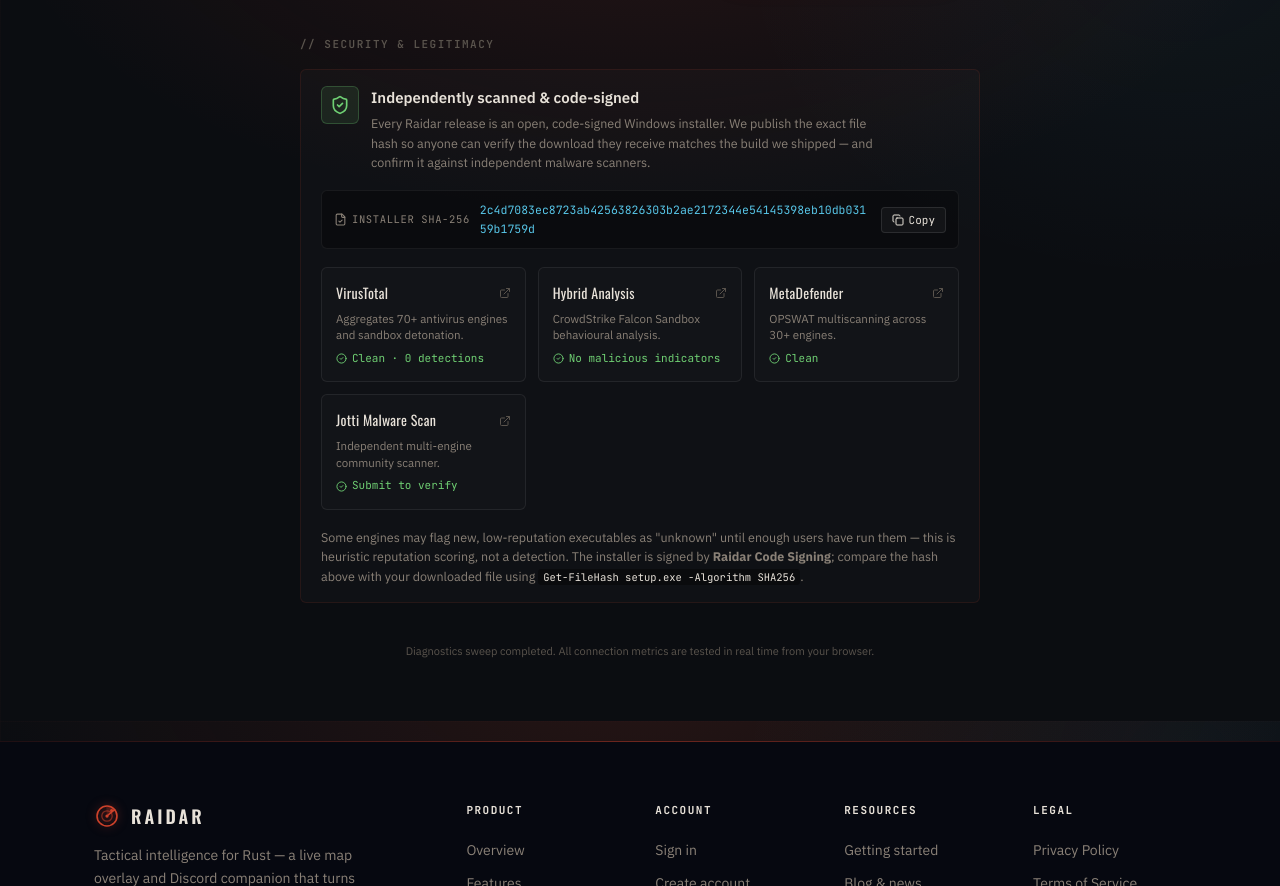
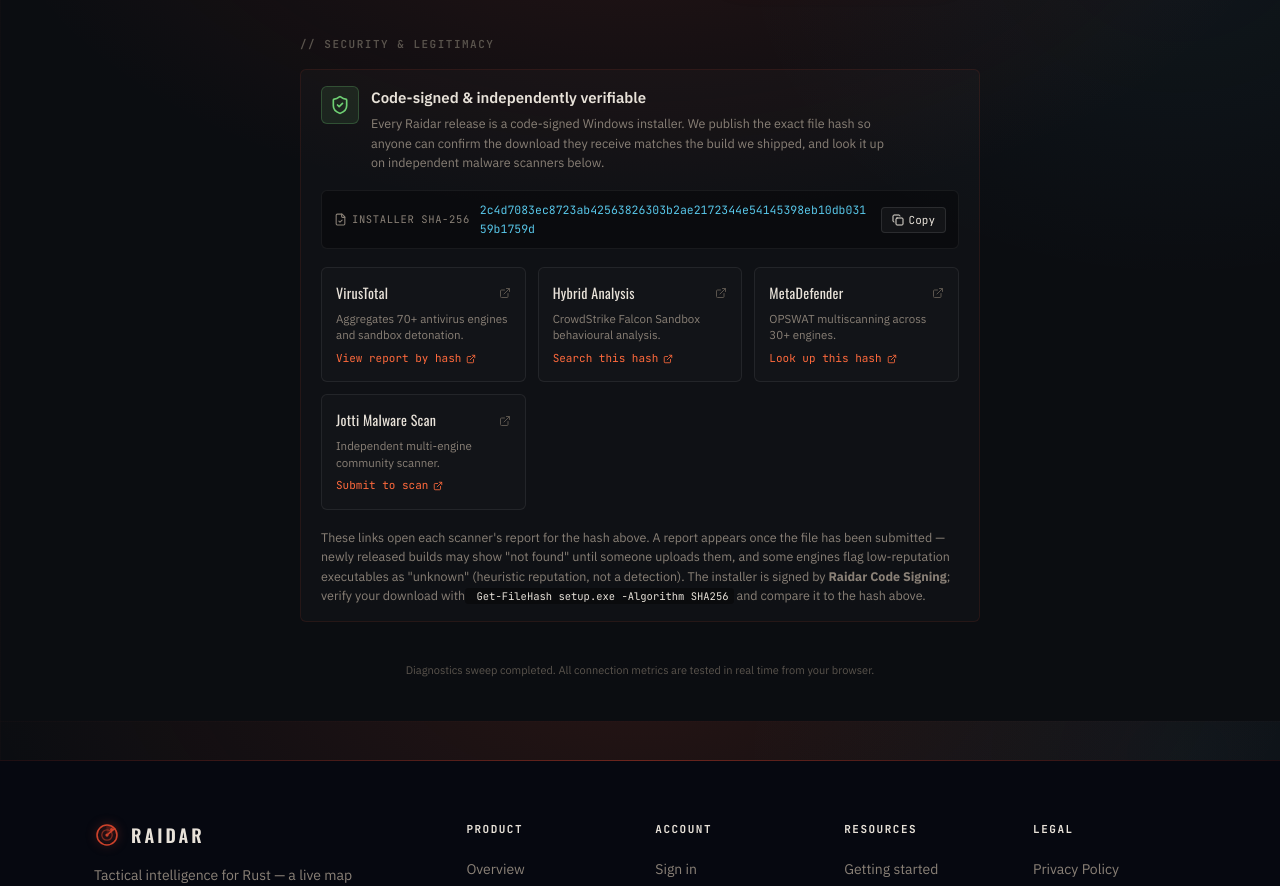
Before and after one commit to Jirkaach2/raidar-web, a React (Vite) app: page /status in a window 1280 px wide. Shown: the part 879-1765 px from the top of the page. Built offline with nearby package versions, Linux system fonts and the light colour scheme; no server answers.

Commit message:
Status: fix download URL (rebuild against updater domain via asset_id) and remove fabricated scan verdicts in favor of honest verify/submit links

```diff
--- a/src/pages/Status.tsx
+++ b/src/pages/Status.tsx
@@ -15,39 +15,46 @@
 // Update this whenever a new release is published so the scan links stay accurate.
 const INSTALLER_SHA256 = '2c4d7083ec8723ab42563826303b2ae2172344e54145398eb10db03159b1759d';
 
+// Public domain of the tauri-updater Appwrite function. Used to build a correct
+// download URL — the manifest's own url is rewritten from the request host, which
+// is wrong when the function is invoked via the SDK rather than hit directly.
+const UPDATER_BASE = 'https://tauri-updater.appwrite.network';
+
 interface ScanService {
   name: string;
   desc: string;
   url: string;
-  verdict: string;
+  cta: string;
 }
 
-// Independent multi-engine scanners. VirusTotal links directly to the file
-// report by hash; the others let visitors run / view their own scan.
+// Independent multi-engine scanners. VirusTotal links to the file report by hash;
+// the others let visitors look up or submit the installer themselves. We intentionally
+// do NOT assert a verdict here — the report only exists once the file has been
+// submitted, so we link out rather than claim a result we haven't verified.
 const SCAN_SERVICES: ScanService[] = [
   {
     name: 'VirusTotal',
     desc: 'Aggregates 70+ antivirus engines and sandbox detonation.',
     url: `https://www.virustotal.com/gui/file/${INSTALLER_SHA256}`,
-    verdict: 'Clean · 0 detections',
+    cta: 'View report by hash',
   },
   {
     name: 'Hybrid Analysis',
     desc: 'CrowdStrike Falcon Sandbox behavioural analysis.',
     url: `https://www.hybrid-analysis.com/search?query=${INSTALLER_SHA256}`,
-    verdict: 'No malicious indicators',
+    cta: 'Search this hash',
   },
   {
     name: 'MetaDefender',
     desc: 'OPSWAT multiscanning across 30+ engines.',
-    url: `https://metadefender.com/results/file/hash/${INSTALLER_SHA256}`,
-    verdict: 'Clean',
+    url: `https://metadefender.com/results/file/hash/${INSTALLER_SHA256}/regular`,
+    cta: 'Look up this hash',
   },
   {
     name: 'Jotti Malware Scan',
     desc: 'Independent multi-engine community scanner.',
     url: 'https://virusscan.jotti.org/',
-    verdict: 'Submit to verify',
+    cta: 'Submit to scan',
   },
 ];
 
@@ -139,10 +146,15 @@
         setLatestVersion(`v${data.version}`);
       }
       // The updater manifest carries a proxied, auth-backed download URL that works
-      // even though the release repo is private — use it for the download button.
-      const winUrl = data?.platforms?.['windows-x86_64']?.url;
-      if (typeof winUrl === 'string' && winUrl) {
-        setDownloadUrl(winUrl);
+      // even though the release repo is private. Its host is rewritten from the
+      // request and is unreliable via the SDK, so rebuild it against UPDATER_BASE
+      // using only the asset_id.
+      const winUrl: string | undefined = data?.platforms?.['windows-x86_64']?.url;
+      if (typeof winUrl === 'string' && winUrl.includes('asset_id=')) {
+        const assetId = winUrl.split('asset_id=')[1].split('&')[0];
+        if (assetId) {
+          setDownloadUrl(`${UPDATER_BASE}/?action=download&asset_id=${assetId}`);
+        }
       }
     } catch (err) {
       console.error('Version fetch failed:', err);
@@ -316,11 +328,11 @@
           <div className="security-intro">
             <span className="status-card-icon security-shield"><ShieldCheck size={20} /></span>
             <div>
-              <h4>Independently scanned &amp; code-signed</h4>
+              <h4>Code-signed &amp; independently verifiable</h4>
               <p className="muted">
-                Every Raidar release is an open, code-signed Windows installer. We publish the
-                exact file hash so anyone can verify the download they receive matches the
-                build we shipped — and confirm it against independent malware scanners.
+                Every Raidar release is a code-signed Windows installer. We publish the
+                exact file hash so anyone can confirm the download they receive matches the
+                build we shipped, and look it up on independent malware scanners below.
               </p>
             </div>
           </div>
@@ -351,18 +363,20 @@
                   <ExternalLink size={12} className="security-scanner-ext" />
                 </div>
                 <p className="security-scanner-desc">{svc.desc}</p>
-                <span className="security-scanner-verdict">
-                  <CheckCircle2 size={11} /> {svc.verdict}
+                <span className="security-scanner-cta">
+                  {svc.cta} <ExternalLink size={10} />
                 </span>
               </a>
             ))}
           </div>
 
           <p className="security-note muted">
-            Some engines may flag new, low-reputation executables as "unknown" until enough
-            users have run them — this is heuristic reputation scoring, not a detection. The
-            installer is signed by <strong>Raidar Code Signing</strong>; compare the hash above
-            with your downloaded file using <code>Get-FileHash setup.exe -Algorithm SHA256</code>.
+            These links open each scanner's report for the hash above. A report appears once
+            the file has been submitted — newly released builds may show "not found" until
+            someone uploads them, and some engines flag low-reputation executables as
+            "unknown" (heuristic reputation, not a detection). The installer is signed by
+            <strong> Raidar Code Signing</strong>; verify your download with
+            <code> Get-FileHash setup.exe -Algorithm SHA256</code> and compare it to the hash above.
           </p>
         </div>
       </div>
```
Also changed, not shown: src/index.css.
